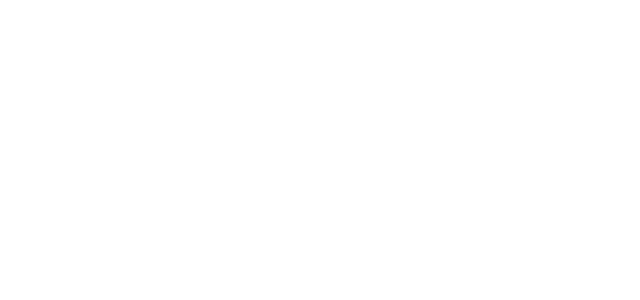
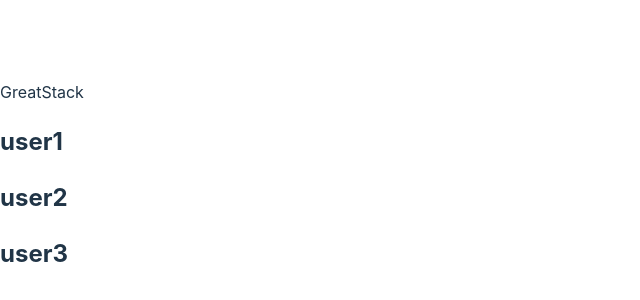
Before and after one commit to aarondvc/AnigmaWebDev, a React (Vite) app: page / in a window 1280 px wide. Shown: the part 214-514 px from the top of the page, without its empty margins (0-640 px from the left). Built offline with nearby package versions, Linux system fonts and the light colour scheme.

Commit message:
Logic Trial commit

```diff
--- a/src/App.jsx
+++ b/src/App.jsx
@@ -1,9 +1,11 @@
-import Navbar from "./components/Navbar"
+const App = () => {
 
-const App = () => {
+  let x = "GreatStack";
+  let array = ["user1", "user2", "user3"]
   return (
     <div>
-      <Navbar/>
+     {x}
+     {array.map((user)=>{return <h2>{user}</h2>})}
     </div>
   )
 }
--- a/src/components/Navbar.jsx
+++ /dev/null
@@ -1,9 +0,0 @@
-const Navbar = () => {
-   return (
-      <div>
-
-      </div>
-   )
-}
-
-export default Navbar
```
